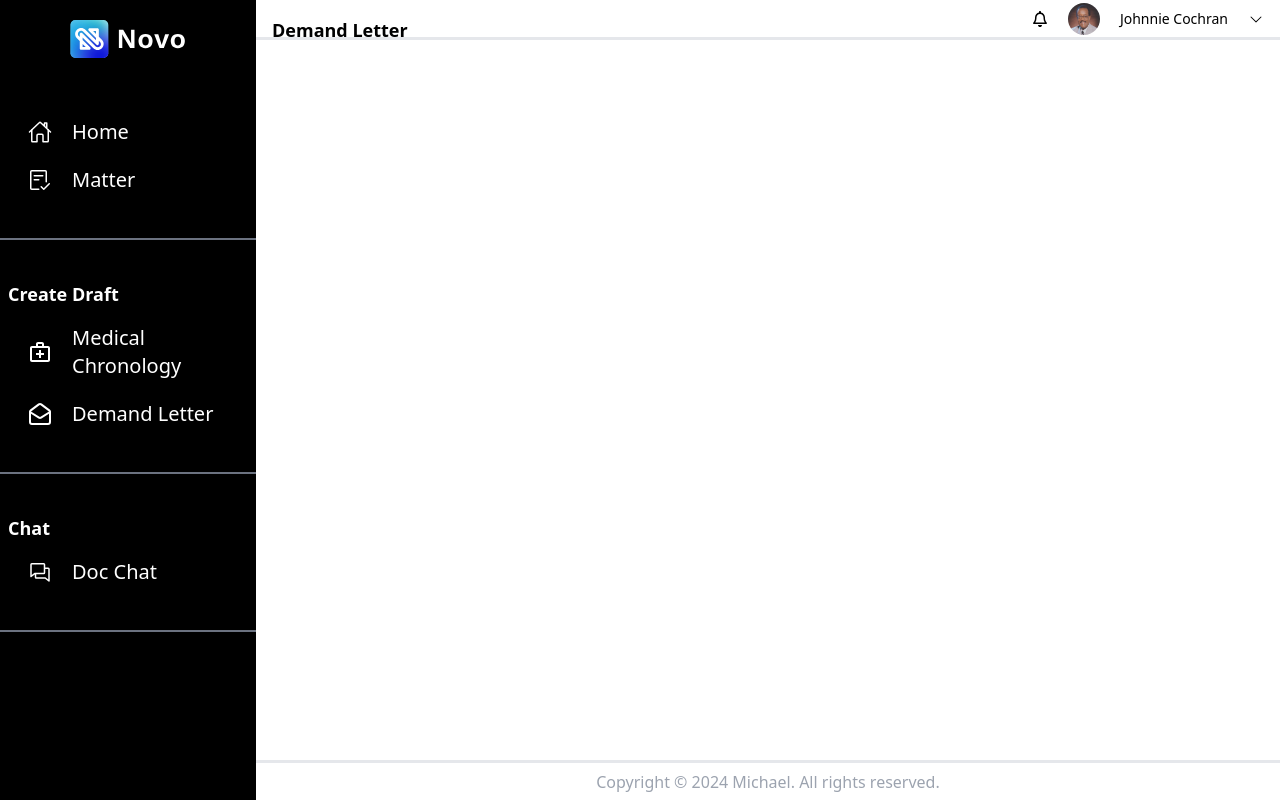
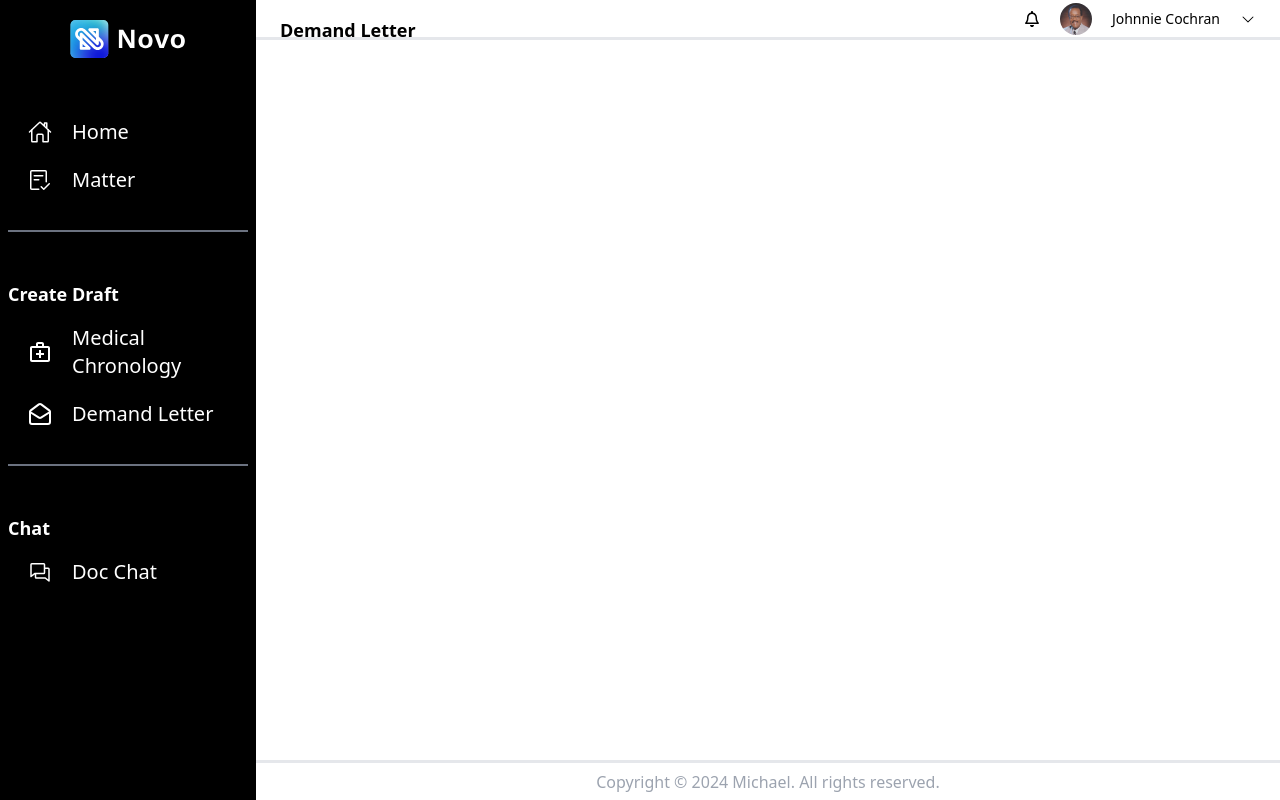
Before and after one commit to michaelpaulcuccia/learntailwind, a Next.js app in the folder my-app/: page / in a window 1280 px wide. Built offline with nearby package versions, Linux system fonts and the light colour scheme.

Commit message:
progress capture

```diff
--- a/my-app/src/app/components/ColItemContainer.tsx
+++ b/my-app/src/app/components/ColItemContainer.tsx
@@ -5,10 +5,7 @@ const ColItemContainer = ({ items }: ColItemContainerProps) => {
   return (
     <>
       {items.map((section, index) => (
-        <div
-          key={index}
-          className="flex flex-col items-start border-b-2 border-gray-500 px-2 mt-10 pb-2"
-        >
+        <div key={index} className="flex flex-col items-start px-2 mt-10 pb-2">
           <div className="mb-4">
             {section.headline && (
               <h2 className="text-lg font-semibold mb-4">{section.headline}</h2>
@@ -17,6 +14,12 @@ const ColItemContainer = ({ items }: ColItemContainerProps) => {
               <IconWithText key={itemIndex} icon={item.icon} text={item.text} />
             ))}
           </div>
+          {(index === 0 || index === 1) && (
+            <div
+              className="border-b-2 border-gray-500 w-full"
+              style={{ padding: "0 10px" }}
+            />
+          )}
         </div>
       ))}
     </>
--- a/my-app/src/app/components/Header.tsx
+++ b/my-app/src/app/components/Header.tsx
@@ -4,7 +4,7 @@ import { PiCaretDown } from "react-icons/pi";
 
 const Header = ({ documentType, user }: HeaderProps) => {
   return (
-    <header className="flex justify-between h-[5%] p-4 pb-4 bg-white border-b-[3px] border-gray-200">
+    <header className="flex justify-between h-[5%] px-6 py-4 bg-white border-b-[3px] border-gray-200">
       <div>
         <h1 className="text-lg font-bold">{documentType}</h1>
       </div>
```
